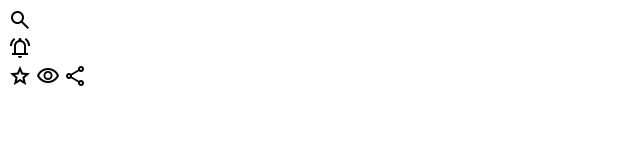
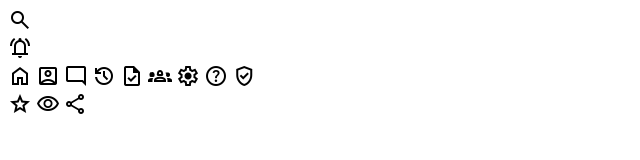
Before and after one commit to gniht/admin-dashboard, a plain HTML site: page index.html in a window 1280 px wide. Shown: the whole page, without its empty margins (0-640 px from the left). Drawn offline with nearby package versions, Linux system fonts and the light colour scheme.

Commit message:
more icons added

```diff
--- a/index.html
+++ b/index.html
@@ -11,7 +11,15 @@
   <link rel="stylesheet" href="https://fonts.googleapis.com/css2?family=Material+Symbols+Outlined:opsz,wght,FILL,GRAD@20..48,100..700,0..1,-50..200" />
   <link rel="stylesheet" href="https://fonts.googleapis.com/css2?family=Material+Symbols+Outlined:opsz,wght,FILL,GRAD@20..48,100..700,0..1,-50..200" />
   <link rel="stylesheet" href="https://fonts.googleapis.com/css2?family=Material+Symbols+Outlined:opsz,wght,FILL,GRAD@20..48,100..700,0..1,-50..200" />
-
+  <link rel="stylesheet" href="https://fonts.googleapis.com/css2?family=Material+Symbols+Outlined:opsz,wght,FILL,GRAD@20..48,100..700,0..1,-50..200" />
+  <link rel="stylesheet" href="https://fonts.googleapis.com/css2?family=Material+Symbols+Outlined:opsz,wght,FILL,GRAD@20..48,100..700,0..1,-50..200" />
+  <link rel="stylesheet" href="https://fonts.googleapis.com/css2?family=Material+Symbols+Outlined:opsz,wght,FILL,GRAD@20..48,100..700,0..1,-50..200" />
+  <link rel="stylesheet" href="https://fonts.googleapis.com/css2?family=Material+Symbols+Outlined:opsz,wght,FILL,GRAD@20..48,100..700,0..1,-50..200" />
+  <link rel="stylesheet" href="https://fonts.googleapis.com/css2?family=Material+Symbols+Outlined:opsz,wght,FILL,GRAD@20..48,100..700,0..1,-50..200" />
+  <link rel="stylesheet" href="https://fonts.googleapis.com/css2?family=Material+Symbols+Outlined:opsz,wght,FILL,GRAD@20..48,100..700,0..1,-50..200" />
+  <link rel="stylesheet" href="https://fonts.googleapis.com/css2?family=Material+Symbols+Outlined:opsz,wght,FILL,GRAD@20..48,100..700,0..1,-50..200" />
+  <link rel="stylesheet" href="https://fonts.googleapis.com/css2?family=Material+Symbols+Outlined:opsz,wght,FILL,GRAD@20..48,100..700,0..1,-50..200" />
+  <link rel="stylesheet" href="https://fonts.googleapis.com/css2?family=Material+Symbols+Outlined:opsz,wght,FILL,GRAD@20..48,100..700,0..1,-50..200" />
 </head>
 <body>
   <div class="panel-container">
@@ -23,7 +31,36 @@
         notifications_active
         </span></div>
     </header>
-    <div class="sidebar-left"></div>
+    <div class="sidebar-left">
+      <span class="material-symbols-outlined">
+        home
+      </span>
+      <span class="material-symbols-outlined">
+        account_box
+      </span>
+      <span class="material-symbols-outlined">
+        mode_comment
+      </span>
+      <span class="material-symbols-outlined">
+        history
+      </span>
+      <span class="material-symbols-outlined">
+        task
+      </span>
+      <span class="material-symbols-outlined">
+        groups_2
+      </span>
+      <span class="material-symbols-outlined">
+        settings
+      </span>
+      <span class="material-symbols-outlined">
+        help
+      </span>
+      <span class="material-symbols-outlined">
+        verified_user
+      </span>
+
+    </div>
     <div class="main-content">
       <div class="projects">
         <div class="project">
```
